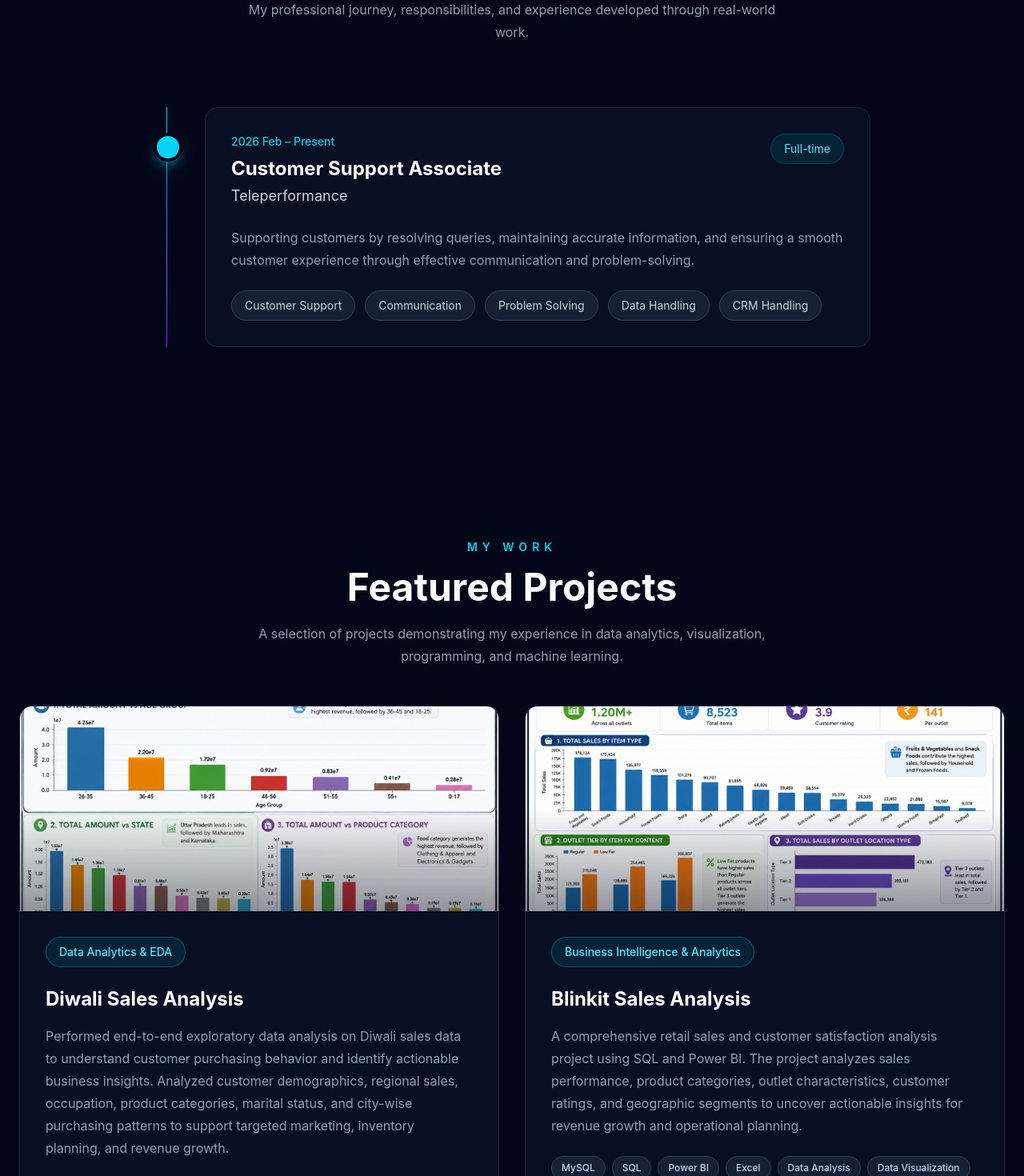
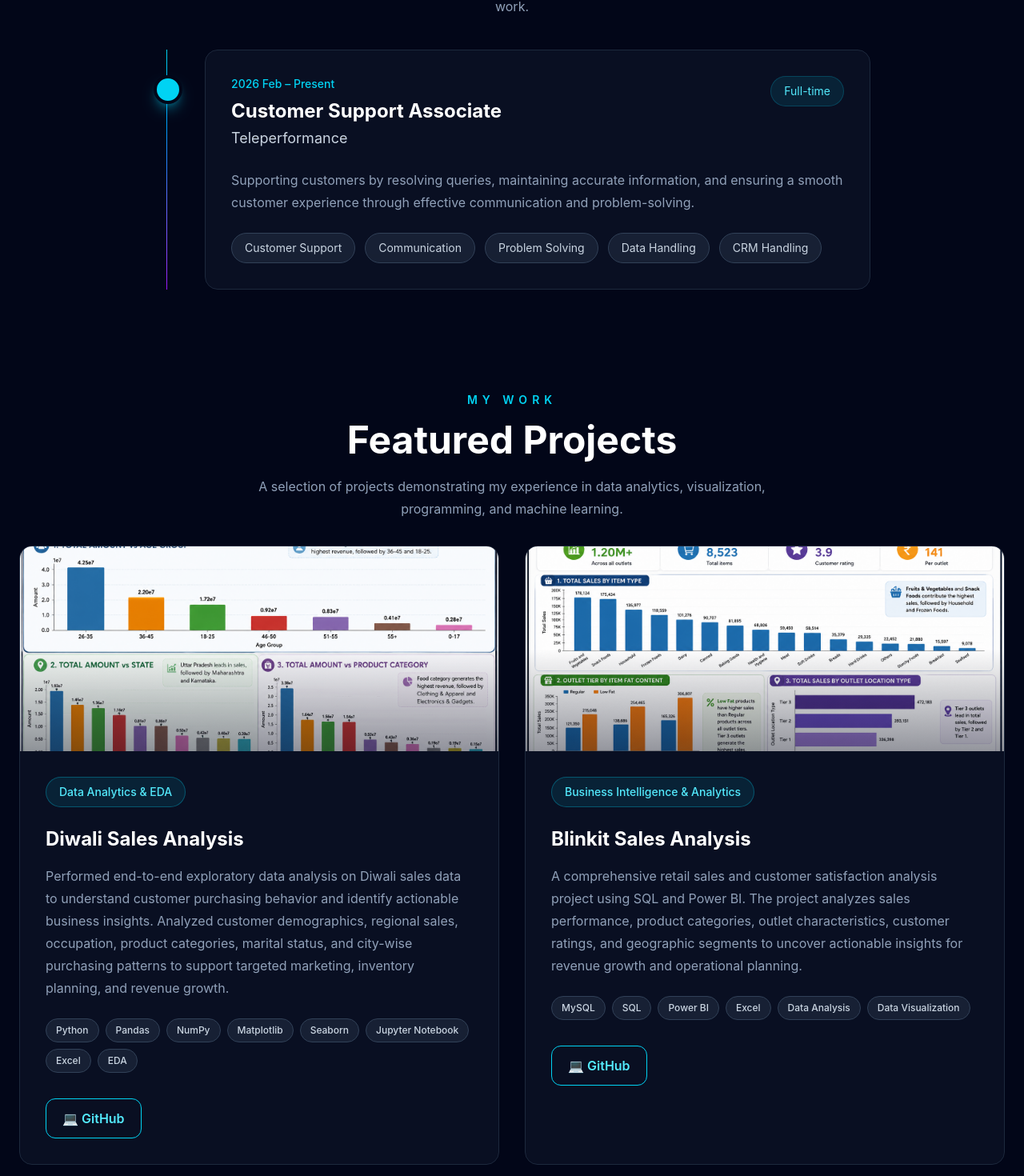
Before and after one commit to SWARNAVO-DAW/swarnavo-portfolio, a React (Vite) app: page / in a window 1280 px wide. Shown: the part 3914-5384 px from the top of the page at 80% size. Built offline with nearby package versions, Linux system fonts and the light colour scheme.

Commit message:
Fix section spacing and responsive layout

```diff
--- a/src/components/Certificates.jsx
+++ b/src/components/Certificates.jsx
@@ -5,7 +5,7 @@
   return (
     <section
       id="certificates"
-      className="bg-white py-20 text-slate-900 dark:bg-slate-950 dark:text-white md:py-24"
+      className="bg-white py-12 text-slate-900 dark:bg-slate-950 dark:text-white md:py-16"
     >
       <div className="mx-auto max-w-7xl px-6">
 
@@ -31,7 +31,7 @@
 
         {/* ================= CERTIFICATE GRID ================= */}
 
-        <div className="mt-12 grid gap-8 md:grid-cols-2 lg:grid-cols-3">
+        <div className="mt-8 grid gap-8 md:grid-cols-2 lg:grid-cols-3">
 
           {certificates.map((certificate, index) => (
 
--- a/src/components/Experience.jsx
+++ b/src/components/Experience.jsx
@@ -5,7 +5,7 @@
   return (
     <section
       id="experience"
-      className="bg-white dark:bg-slate-950 py-20 text-slate-900 dark:text-white md:py-24"
+      className="bg-white dark:bg-slate-950 py-12 md:py-16 text-slate-900 dark:text-white"
     >
       <div className="mx-auto max-w-7xl px-6">
 
@@ -31,7 +31,7 @@
 
         {/* Timeline */}
 
-        <div className="relative mx-auto mt-20 max-w-4xl">
+        <div className="relative mx-auto mt-10 max-w-4xl">
 
           {/* Vertical Line */}
 
@@ -49,7 +49,7 @@
                 duration: 0.6,
                 delay: index * 0.15,
               }}
-              className="relative mb-12 md:pl-16"
+              className="relative mb-8 last:mb-0 md:pl-16"
             >
 
               {/* Timeline Dot */}
--- a/src/components/Projects.jsx
+++ b/src/components/Projects.jsx
@@ -20,7 +20,7 @@
   return (
     <section
       id="projects"
-      className="bg-white py-20 md:py-24 text-slate-900 dark:bg-slate-950 dark:text-white"
+      className="bg-white py-12 md:py-16 text-slate-900 dark:bg-slate-950 dark:text-white"
     >
       <div className="mx-auto max-w-7xl px-6">
 
@@ -46,7 +46,7 @@
 
         {/* ================= PROJECT GRID ================= */}
 
-        <div className="mt-12 grid gap-8 lg:grid-cols-2">
+        <div className="mt-8 grid gap-8 lg:grid-cols-2">
 
           {projects.map((project, index) => (
 
```
